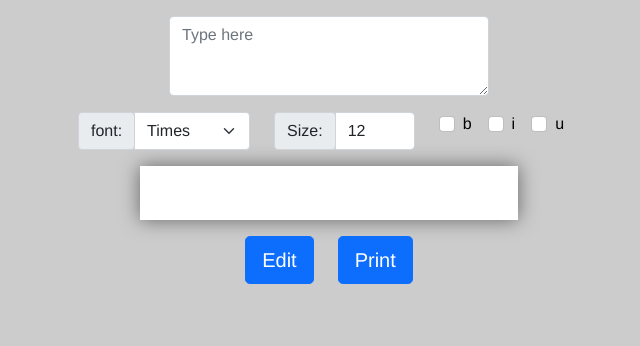
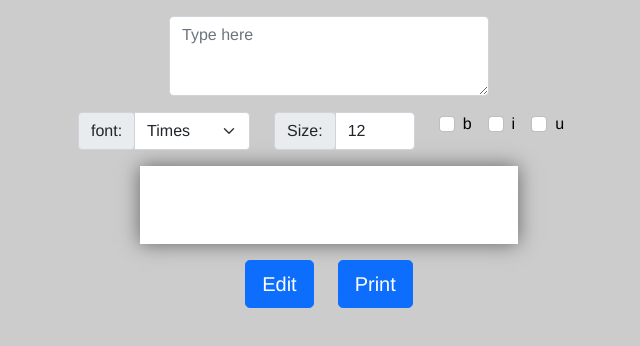
Before and after one commit to HuyenSofiaTUB/trauerschleife, a Vue app: page / in a window 1280 px wide. Shown: the top 346 px of the page, without its empty margins (311-951 px from the left). Built offline with nearby package versions, Linux system fonts and the light colour scheme.

Commit message:
added motif preview

```diff
--- a/src/components/RibbonEditor.vue
+++ b/src/components/RibbonEditor.vue
@@ -22,8 +22,8 @@ export default {
       pic: 'none',
       width: 100,
       rotated: false,
-      imgSize: 10,
-      margin: 5,
+      imgSize: 20,
+      margin: 10,
       pos: "above"
     }
   },
@@ -56,16 +56,16 @@ export default {
       var angle = 0, xOffset, yOffset;
       if (this.rotated) {
         xOffset = height / 2;
-      yOffset = (width+this.size/2) / 2
+        yOffset = (width + this.size / 2) / 2
       } else {
         xOffset = width / 2;
         yOffset = this.size * 0.8;
 
       }
 
-      if (this.pic != 'none') {
-        doc.addImage(require('../assets/motifs/' + this.pic + '.png'), "PNG", xOffset, height - this.imgSize / 0.353, this.imgSize, this.imgSize);
-      }
+      // if (this.pic != 'none') {
+      //   doc.addImage(require('../assets/motifs/' + this.pic + '.png'), "PNG", xOffset, height - this.imgSize / 0.353, this.imgSize, this.imgSize);
+      // }
 
       doc.text(text, xOffset, yOffset, null, angle, 'center');
       doc.save("schleife.pdf");
@@ -136,9 +136,19 @@ export default {
 
     </div>
     <div class="row justify-content-center mt-3">
-      <div class="page" :style="{
+      <div class="col-sm-auto page" :style="{
         'width': width + 'mm',
       }">
+        <div class="row">
+          <div class="col-align-self-center">
+            <img :src="(pic != 'none' && pos == 'above') ? require('../assets/motifs/' + pic + '.png') : ''"
+              class="float-center" :style="{
+                'width': imgSize + 'mm',
+                'padding': '0mm 0mm ' + margin + 'mm 0mm'
+              }">
+          </div>
+          <div class="col-align-self-center">
+
             <p class="print" :style="{
               'font-weight': (bold ? 'bold' : 'normal'),
               'text-decoration': (underlined ? 'underline' : 'none'),
@@ -149,6 +159,15 @@ export default {
             }">
               {{ text }}
             </p>
+          </div>
+          <div class="col-align-self-center">
+            <img :src="(pic != 'none' && pos == 'below') ? require('../assets/motifs/' + pic + '.png') : ''"
+              class="float-center" :style="{
+                'width': imgSize + 'mm',
+                'padding': margin + 'mm 0mm' + '0mm 0mm '
+              }">
+          </div>
+        </div>
       </div>
     </div>
 
@@ -179,7 +198,6 @@ div.page {
   display: flex;
   justify-content: center;
   align-items: center;
-  padding: 5mm 0mm 5mm 0mm;
 }
 
 p.print {
```
Lines whose indentation alone changed are shown as unchanged.
